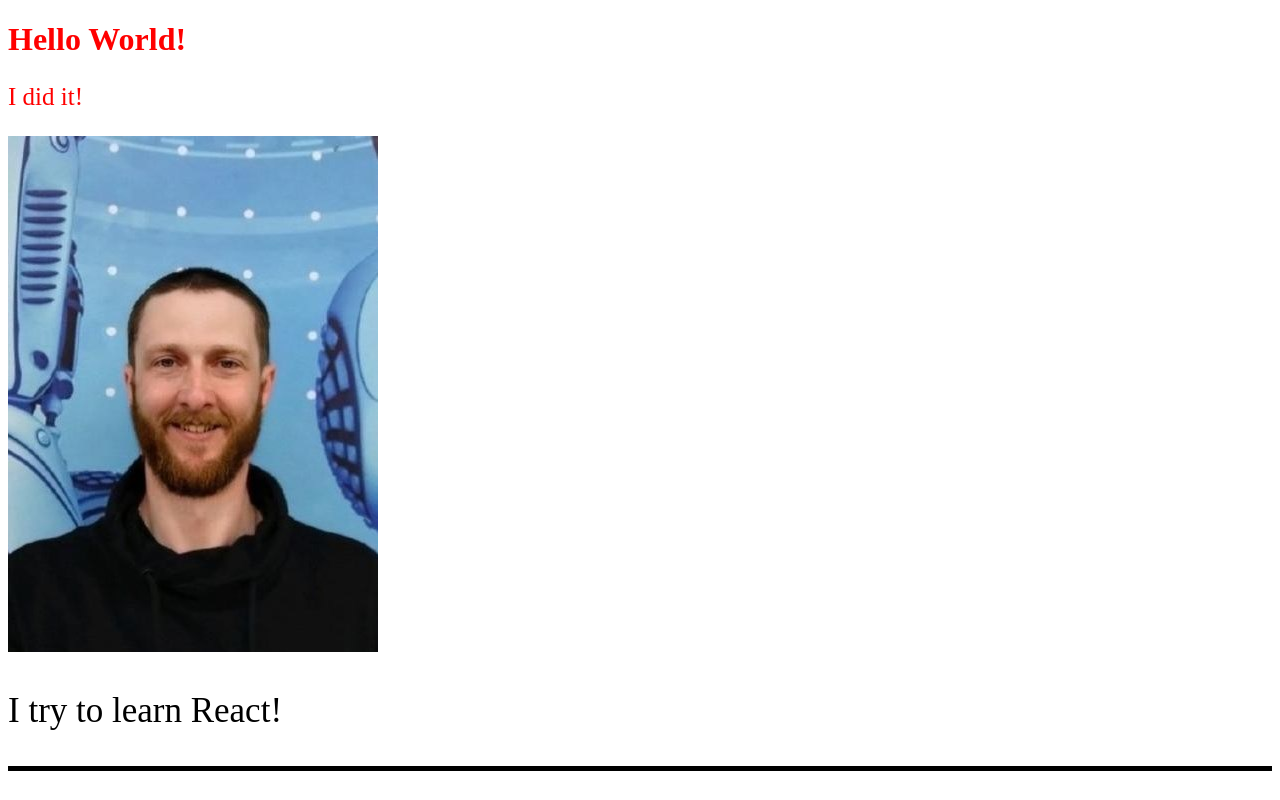
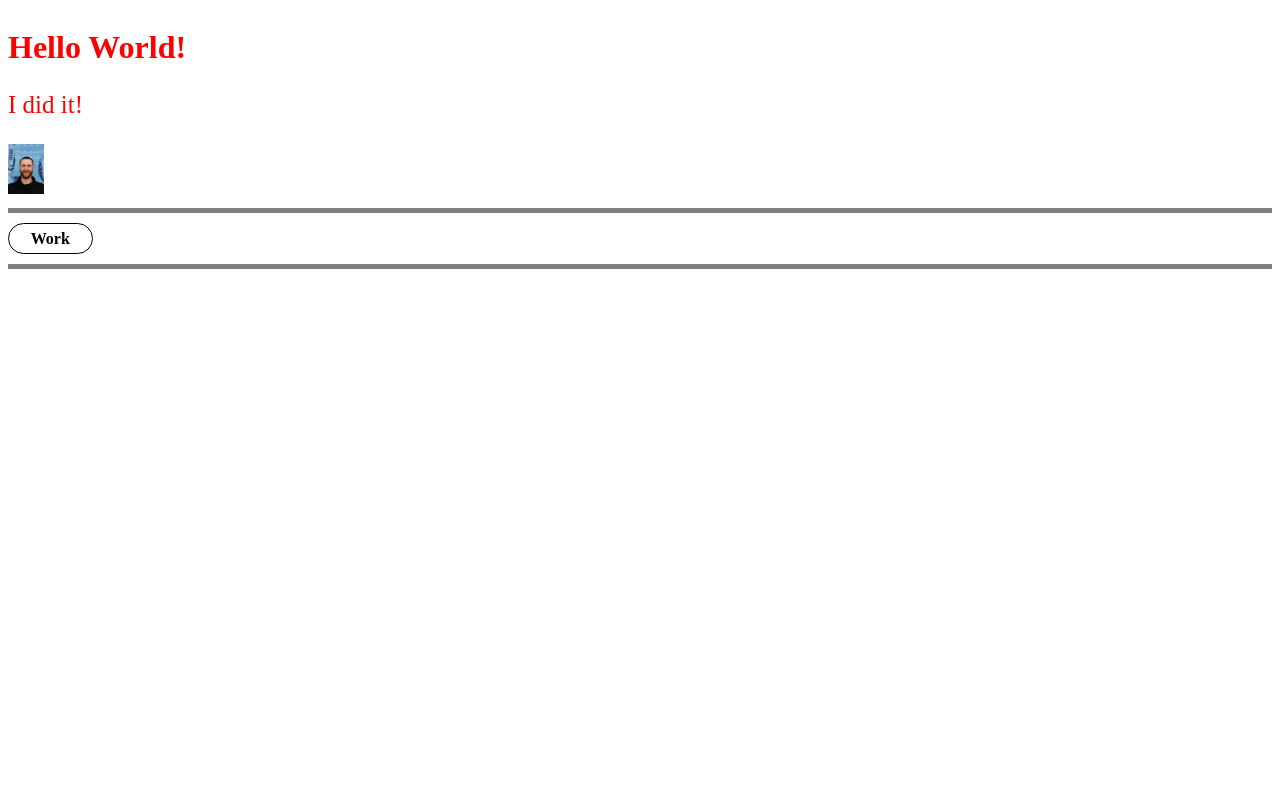
Before and after one commit to NikolayLazarchuk/RiznaComponents, a React (Create React App) app: page / in a window 1280 px wide. Built offline with nearby package versions, Linux system fonts and the light colour scheme.

Commit message:
Create HeaderLink component, instal styled component

```diff
--- a/src/App.tsx
+++ b/src/App.tsx
@@ -1,15 +1,23 @@
+import styled from 'styled-components'
 import { BreackLine } from './components/BreackLine'
 import { FirstComponent } from './components/FirstComponent'
-import { SecondComponent } from './components/SecondComponent'
+import { HeaderLink } from './components/HeaderLink'
 
 function App() {
   return (
-    <div>
+    <Container>
       <FirstComponent />
-      <SecondComponent />
       <BreackLine />
-    </div>
+      <HeaderLink />
+      <BreackLine />
+    </Container>
   )
 }
 
+const Container = styled.div`
+  display: flex;
+  flex-direction: column;
+  align-items: flex-start;
+`
+
 export default App
--- a/src/components/BreackLine/style.css
+++ b/src/components/BreackLine/style.css
@@ -1,6 +1,7 @@
 .breack-line {
-  background-color: black;
+  background-color: gray;
   height: 5px;
-  margin-top: 5px;
-  margin-bottom: 5px;
+  width: 100%;
+  margin-top: 10px;
+  margin-bottom: 10px;
 }
--- a/src/components/FirstComponent/index.jsx
+++ b/src/components/FirstComponent/index.jsx
@@ -4,6 +4,6 @@ export const FirstComponent = () => (
   <div>
     <h1 style={{ color: 'red' }}>{'Hello World!'}</h1>
     <p className={'text'}>{'I did it!'}</p>
-    <img src={myFoto} alt={'myFoto'} />
+    <img className={'my-foto'} src={myFoto} alt={'myFoto'} />
   </div>
 )
--- a/src/components/FirstComponent/style.css
+++ b/src/components/FirstComponent/style.css
@@ -2,3 +2,6 @@
   color: red;
   font-size: 25px;
 }
+.my-foto{
+  height: 50px;
+}
--- /dev/null
+++ b/src/components/HeaderLink/index.jsx
@@ -0,0 +1,8 @@
+import './style.css'
+export const HeaderLink = () => (
+  <div class={'header-link-container'}>
+    <a href={'#'} class={'header-link w-inline-block'}>
+      <p class={'header-link-text'}>{'Work'}</p>
+    </a>
+  </div>
+)
--- /dev/null
+++ b/src/components/HeaderLink/style.css
@@ -0,0 +1,24 @@
+.header-link-text {
+  display: flex;
+  justify-content: center;
+  align-items: center;
+  font-family: Neuehaasdisplay;
+  color: black;
+  font-size: 1.25vw;
+  line-height: 1.25vw;
+  font-weight: 700;
+  text-align: center;
+  margin: 0;
+  padding: 0;
+}
+
+.header-link {
+  border: .15vw solid #000;
+  border-radius: 6.25vw;
+  justify-content: center;
+  align-items: center;
+  padding: 0.5vw 1.7vw;
+  text-decoration: none;
+  display: flex;
+
+}
--- a/src/components/SecondComponent/index.jsx
+++ /dev/null
@@ -1,6 +0,0 @@
-import './style.css'
-export const SecondComponent = () => (
-  <div>
-    <p className={'yahoo'}>{'I try to learn React!'}</p>
-  </div>
-)
--- a/src/components/SecondComponent/style.css
+++ /dev/null
@@ -1,4 +0,0 @@
-.yahoo {
-  color: black;
-  font-size: 35px;
-}
```
Also changed, not shown: package.json (+18 -10 lines), 1 other file (tests, documents, lock files or other folders).
